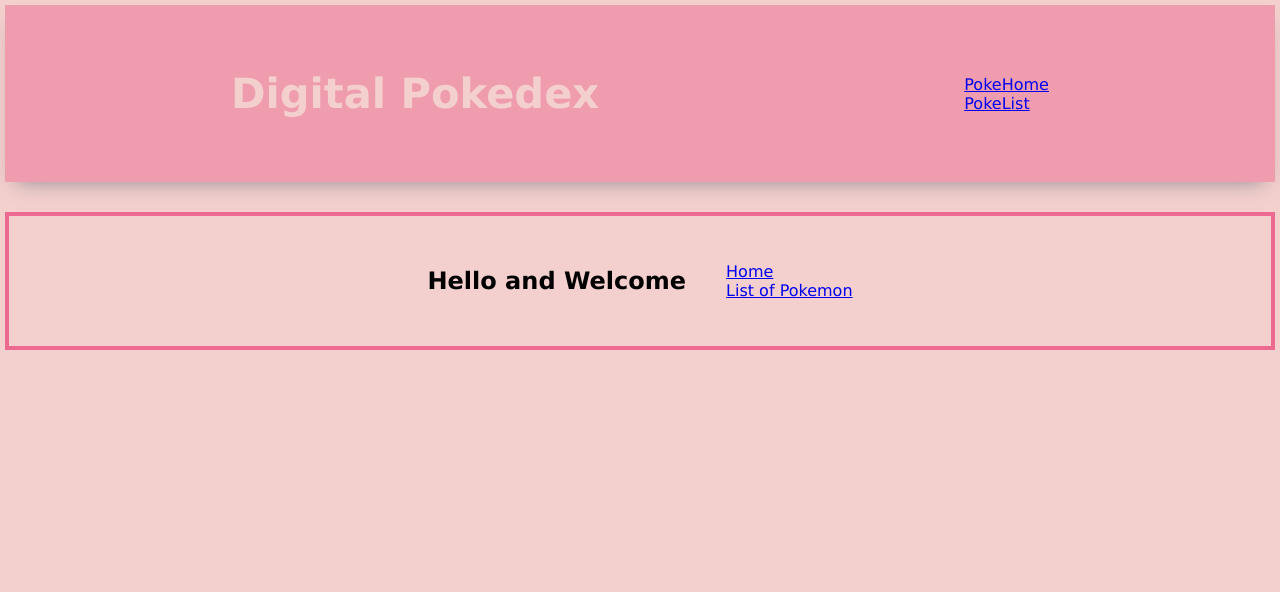
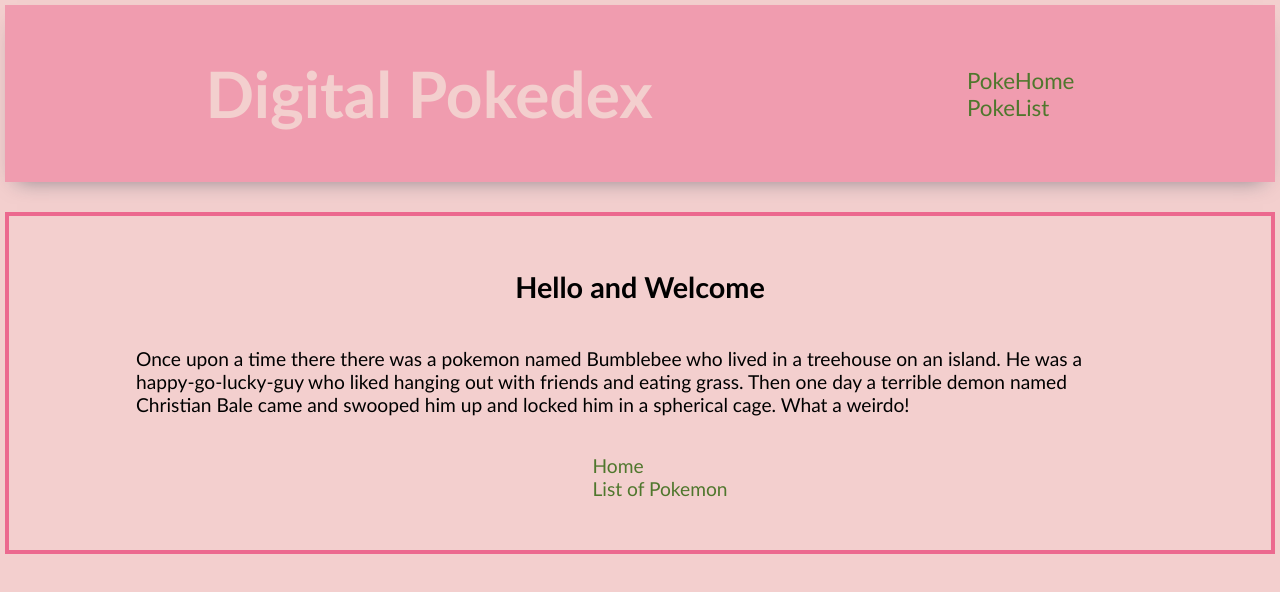
Before and after one commit to Richard-Hillman/lab-03-pokedex-1, a React (Create React App) app: page / in a window 1280 px wide. Shown: the top 592 px of the page. Built offline with nearby package versions, Linux system fonts and the light colour scheme.

Commit message:
couple css tweaks

```diff
--- a/src/App.css
+++ b/src/App.css
@@ -14,7 +14,7 @@
   --gutter: 30px;
   --footer-height: 25px;
 
-  font-family: Verdana, Geneva, Tahoma, sans-serif;
+  font-family: "Gill Sans", "Gill Sans MT", Calibri, "Trebuchet MS", sans-serif;
   background-color: var(--color5);
   padding: 5px;
 }
@@ -39,12 +39,28 @@
   height: var(--header-height);
   box-shadow: var(--shadow);
   padding: 5%;
+  font-size: 1.4em;
   color: var(--color5);
 }
 
 h1 {
-  font-size: 2.6rem;
+  font-size: 4rem;
   font-weight: bold;
+}
+
+.welcome {
+  display: flex;
+  flex-wrap: wrap;
+  justify-content: center;
+  align-items: center;
+  padding-top: var(--gutter);
+  padding-bottom: var(--gutter);
+  padding-left: 10%;
+  padding-right: 10%;
+  margin-top: var(--gutter);
+  margin-bottom: var(--gutter);
+  border: solid 4px var(--color1);
+  font-size: 1.2em;
 }
 
 img {
@@ -95,3 +111,12 @@
 li {
   list-style-type: none;
 }
+
+a:link {
+  text-decoration: none;
+  color: rgba(79, 119, 45, 1);
+}
+
+a:visited {
+  color: var(--color1);
+}
--- a/src/HomePage.js
+++ b/src/HomePage.js
@@ -4,8 +4,9 @@
 export default class HomePage extends Component {
     render() {
         return (
-            <div className="fetch">
+            <div className="welcome">
                 <h2>Hello and Welcome</h2>
+                <p>Once upon a time there there was a pokemon named Bumblebee who lived in a treehouse on an island. He was a happy-go-lucky-guy who liked hanging out with friends and eating grass. Then one day a terrible demon named Christian Bale came and swooped him up and locked him in a spherical cage. What a weirdo!</p>
                 <ul>
                     <li>
                         <Link to="/">Home</Link>
```
Also changed, not shown: src/Searchbar.js (line endings or trailing spaces).
